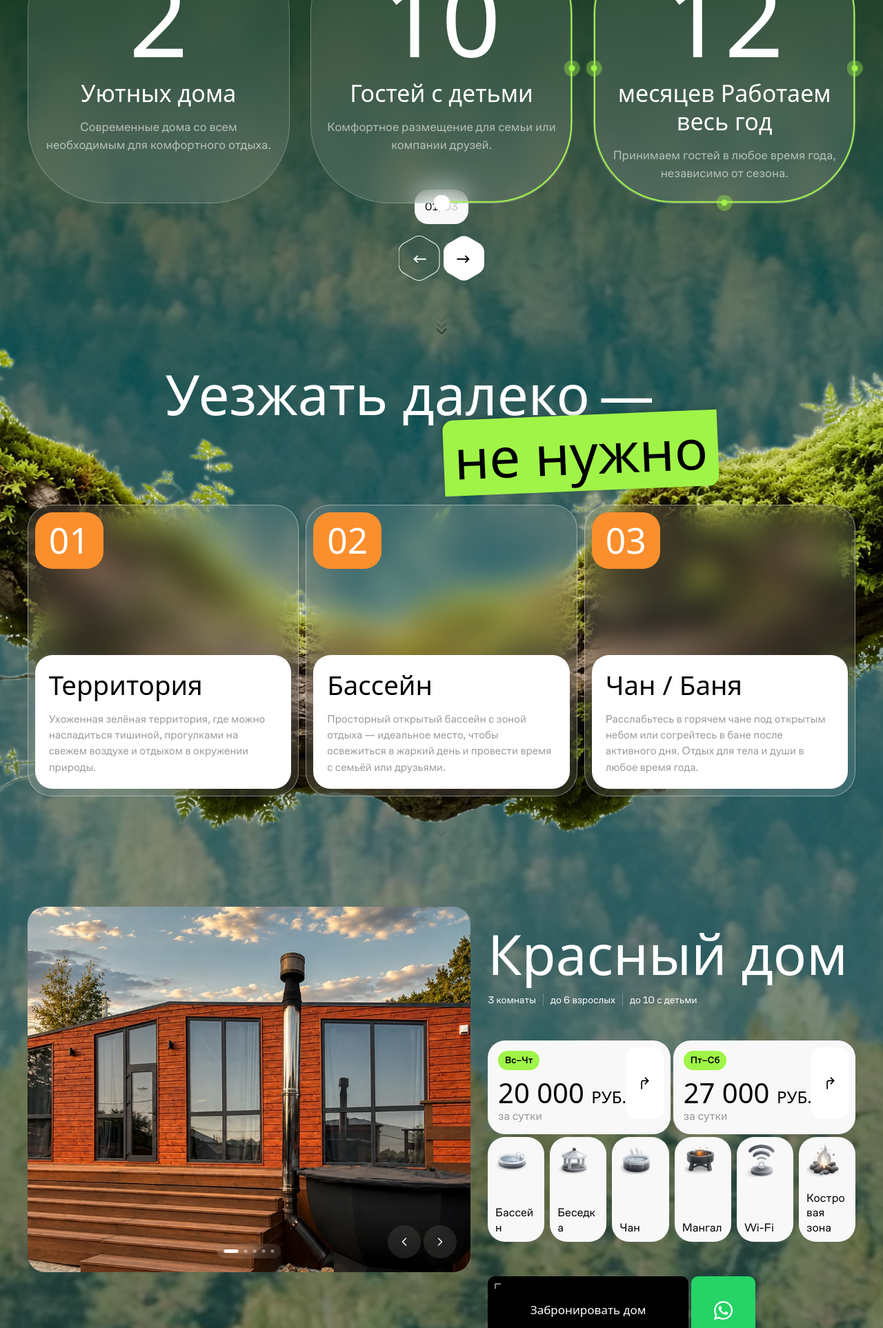
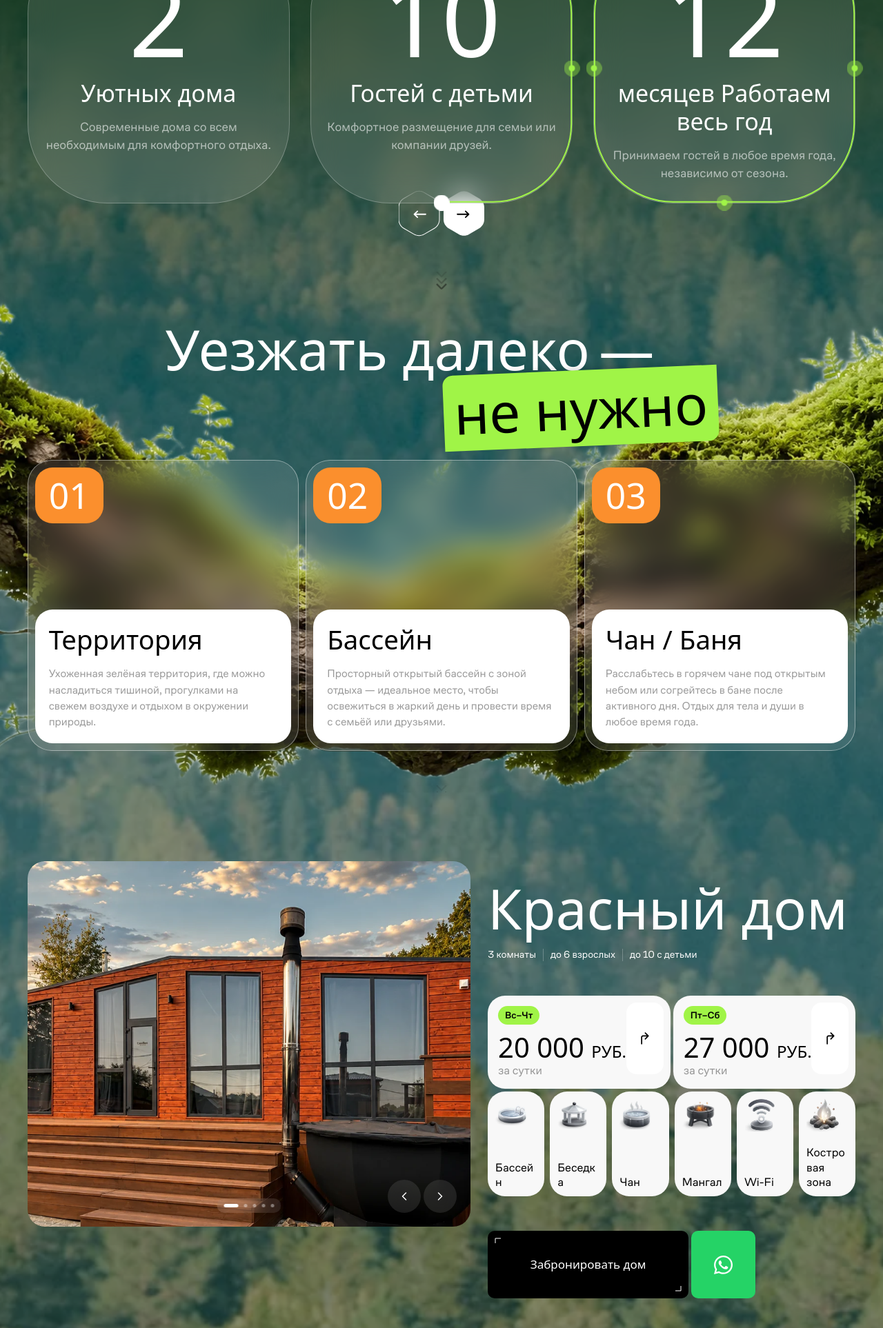
Before and after one commit to Zafarovpolat/ecosfera, a PHP site: page / in a window 1280 px wide. Shown: the part 1067-2993 px from the top of the page at 69% size. Run offline with PHP 8.4, Linux system fonts and the light colour scheme; some web fonts are replaced.

Commit message:
Слайдеры advantages/nearby/audience: убрать счётчик-цифры (оставить кнопки), кастомный белый скроллбар для advantages

```diff
--- a/css/03-advantages.css
+++ b/css/03-advantages.css
@@ -459,11 +459,26 @@
        экрана: окно скролла растянуто до вьюпорта, поэтому срез карточек
        уходит за экран и не виден. */
     margin-inline-end: calc(50% - 50vw);
-    scrollbar-width: none;
   }
 
+  /* Кастомная полоса прокрутки — белая с полупрозрачным фоном, как у
+     nearby__list и audience__grid (а не скрытая, как было на десктопе). */
+  .advantages__card-list {
+    scrollbar-width: thin;
+    scrollbar-color: var(--c-white) var(--c-white-20);
+  }
   .advantages__card-list::-webkit-scrollbar {
-    display: none;
+    /* Сброс скрытой полосы из базового правила. */
+    display: block;
+    height: 3px;
+  }
+  .advantages__card-list::-webkit-scrollbar-track {
+    background: var(--c-white-20);
+    border-radius: var(--r-pill);
+  }
+  .advantages__card-list::-webkit-scrollbar-thumb {
+    background: var(--c-white);
+    border-radius: var(--r-pill);
   }
 
   /* Ширина карточки от вьюпорта, а не от контентной ширины списка:
--- a/index.html
+++ b/index.html
@@ -8,23 +8,23 @@
   <meta name="theme-color" content="#123206">
   <link rel="preload" href="fonts/FormaDJRCyrillicDisplay-Regular-Testing.woff2" as="font" type="font/woff2" crossorigin>
   <link rel="preload" href="fonts/CoFoSans-Regular.woff2" as="font" type="font/woff2" crossorigin>
-  <link rel="stylesheet" href="css/tokens.css?v=1785926808">
-  <link rel="stylesheet" href="css/base.css?v=1785926808">
-  <link rel="stylesheet" href="css/01-header.css?v=1785926808">
-  <link rel="stylesheet" href="css/02-hero.css?v=1785926808">
-  <link rel="stylesheet" href="css/03-advantages.css?v=1785926808">
-  <link rel="stylesheet" href="css/04-nearby.css?v=1785926808">
-  <link rel="stylesheet" href="css/05-houses.css?v=1785926808">
-  <link rel="stylesheet" href="css/06-included.css?v=1785926808">
-  <link rel="stylesheet" href="css/07-gallery.css?v=1785926808">
-  <link rel="stylesheet" href="css/08-comparison.css?v=1785926808">
-  <link rel="stylesheet" href="css/09-audience.css?v=1785926808">
-  <link rel="stylesheet" href="css/10-booking.css?v=1785926808">
-  <link rel="stylesheet" href="css/11-reviews.css?v=1785926808">
-  <link rel="stylesheet" href="css/12-faq.css?v=1785926808">
-  <link rel="stylesheet" href="css/13-contacts.css?v=1785926808">
-  <link rel="stylesheet" href="css/14-footer.css?v=1785926808">
-  <link rel="stylesheet" href="css/15-reveal.css?v=1785926808">
+  <link rel="stylesheet" href="css/tokens.css?v=1785927228">
+  <link rel="stylesheet" href="css/base.css?v=1785927228">
+  <link rel="stylesheet" href="css/01-header.css?v=1785927228">
+  <link rel="stylesheet" href="css/02-hero.css?v=1785927228">
+  <link rel="stylesheet" href="css/03-advantages.css?v=1785927228">
+  <link rel="stylesheet" href="css/04-nearby.css?v=1785927228">
+  <link rel="stylesheet" href="css/05-houses.css?v=1785927228">
+  <link rel="stylesheet" href="css/06-included.css?v=1785927228">
+  <link rel="stylesheet" href="css/07-gallery.css?v=1785927228">
+  <link rel="stylesheet" href="css/08-comparison.css?v=1785927228">
+  <link rel="stylesheet" href="css/09-audience.css?v=1785927228">
+  <link rel="stylesheet" href="css/10-booking.css?v=1785927228">
+  <link rel="stylesheet" href="css/11-reviews.css?v=1785927228">
+  <link rel="stylesheet" href="css/12-faq.css?v=1785927228">
+  <link rel="stylesheet" href="css/13-contacts.css?v=1785927228">
+  <link rel="stylesheet" href="css/14-footer.css?v=1785927228">
+  <link rel="stylesheet" href="css/15-reveal.css?v=1785927228">
   <script>
     /* Прячем страницу до первой отрисовки, чтобы контент не мелькал.
        Страховка на 4 секунды: если основной скрипт не отработает,
@@ -391,12 +391,8 @@
   </ul>
 
   <!-- Управление слайдером при ≤1024px (как у nearby) -->
-  <div class="comparison__pagination advantages__pagination">
-    <p class="comparison__pagination-counter" aria-live="polite">
-      <span class="comparison__pagination-current">01</span>
-      <span class="comparison__pagination-total">/03</span>
-    </p>
-    <div class="comparison__nav">
+    <div class="comparison__pagination advantages__pagination">
+      <div class="comparison__nav">
       <img
         src="icons/arrows.svg"
         alt=""
@@ -477,10 +473,6 @@
 
     <!-- Управление слайдером в компактной полосе 1024–1279px -->
     <div class="comparison__pagination nearby__pagination">
-      <p class="comparison__pagination-counter" aria-live="polite">
-        <span class="comparison__pagination-current">01</span>
-        <span class="comparison__pagination-total">/03</span>
-      </p>
       <div class="comparison__nav">
         <!-- Стрелки в макете — одна картинка, поэтому она остаётся визуалом,
              а поверх лежат две настоящие кнопки. -->
@@ -1918,10 +1910,6 @@
 
     <!-- Управление слайдером (≤1024): счётчик и стрелки, как в nearby -->
     <div class="comparison__pagination audience__pagination">
-      <p class="comparison__pagination-counter" aria-live="polite">
-        <span class="comparison__pagination-current">01</span>
-        <span class="comparison__pagination-total">/04</span>
-      </p>
       <div class="comparison__nav">
         <!-- Стрелки в макете — одна картинка, поэтому она остаётся визуалом,
              а поверх лежат две настоящие кнопки. -->
--- a/js/audience.js
+++ b/js/audience.js
@@ -27,17 +27,11 @@
   );
   if (!cards.length) return;
 
-  var curEl = section.querySelector('.comparison__pagination-current');
-  var totEl = section.querySelector('.comparison__pagination-total');
   var btnPrev = section.querySelector('.comparison__nav-btn--prev');
   var btnNext = section.querySelector('.comparison__nav-btn--next');
 
   var stops = [0]; // позиции scrollLeft для каждой страницы
   var index = 0;
-
-  function pad(n) {
-    return n < 10 ? '0' + n : String(n);
-  }
 
   /* Левый край карточки в координатах содержимого списка. rect.left уже учёл
      прокрутку, поэтому возвращаем scrollLeft обратно. */
@@ -77,15 +71,9 @@
     return best;
   }
 
-  function render() {
-    if (curEl) curEl.textContent = pad(index + 1);
-    if (totEl) totEl.textContent = '/' + pad(stops.length);
-  }
-
   function goTo(i) {
     index = Math.max(0, Math.min(stops.length - 1, i));
     list.scrollTo({ left: stops[index], behavior: 'smooth' });
-    render();
   }
 
   /* Пересчёт после смены размеров/загрузки картинок: геометрия карточек, а с
@@ -93,7 +81,6 @@
   function refresh() {
     computeStops();
     index = nearestStop(list.scrollLeft);
-    render();
   }
 
   if (btnNext) {
--- a/js/nearby.js
+++ b/js/nearby.js
@@ -1,9 +1,9 @@
 /* ==========================================================================
-   Слайдер «Уезжать далеко — не нужно» (пагинация под списком карточек).
+   Слайдер «Уезжать далеко — не нужно» (кнопки под списком карточек).
 
    Список карточек — горизонтальный скролл (≤1279px, overflow-x: auto со
-   scroll-snap). Скрипт двигает список на одну карточку вперёд/назад и
-   обновляет счётчик «01/03».
+   scroll-snap). Скрипт двигает список на одну карточку вперёд/назад
+   кнопками. Счётчика-цифр нет — только кнопки.
 
    Геометрия карточек берётся по getBoundingClientRect относительно списка,
    а не по offsetLeft: у списка есть margin-inline-end (calc(50% - 50vw)),
@@ -28,7 +28,6 @@
   var total = cards.length;
   if (!total) return;
 
-  var counter = section.querySelector('.comparison__pagination-current');
   var btnPrev = section.querySelector('.comparison__nav-btn--prev');
   var btnNext = section.querySelector('.comparison__nav-btn--next');
 
@@ -52,16 +51,6 @@
     return Math.max(0, list.scrollWidth - list.clientWidth);
   }
 
-  function pad(n) {
-    return n < 10 ? '0' + n : String(n);
-  }
-
-  function render() {
-    if (counter) {
-      counter.textContent = pad(index + 1);
-    }
-  }
-
   function scrollToCard(i) {
     var target = Math.min(cardLeft(cards[i]), maxScroll());
     list.scrollTo({
@@ -73,7 +62,6 @@
   function stepBy(direction) {
     if (!canScroll()) return;
     index = Math.max(0, Math.min(total - 1, index + direction));
-    render();
     scrollToCard(index);
   }
 
@@ -93,24 +81,20 @@
     });
   }
 
-  /* При ручном скролле (свайп) следим за счётчиком и индексом. */
+  /* При ручном скролле (свайп) следим за индексом, чтобы кнопки продолжили
+     с нужного места. */
   list.addEventListener('scroll', function () {
     var by = step();
+    if (!by) return;
     var center = list.scrollLeft + list.clientWidth / 2;
-    var i = Math.round(center / by - 0.5);
-    index = Math.max(0, Math.min(total - 1, i));
-    render();
+    index = Math.max(0, Math.min(total - 1, Math.round(center / by - 0.5)));
   });
 
   window.addEventListener('resize', function () {
     index = Math.min(index, total - 1);
-    render();
   });
 
   window.addEventListener('load', function () {
     index = 0;
-    render();
   });
-
-  render();
 })();
--- a/src/partials/04-nearby.html
+++ b/src/partials/04-nearby.html
@@ -53,10 +53,6 @@
 
     <!-- Управление слайдером в компактной полосе 1024–1279px -->
     <div class="comparison__pagination nearby__pagination">
-      <p class="comparison__pagination-counter" aria-live="polite">
-        <span class="comparison__pagination-current">01</span>
-        <span class="comparison__pagination-total">/03</span>
-      </p>
       <div class="comparison__nav">
         <!-- Стрелки в макете — одна картинка, поэтому она остаётся визуалом,
              а поверх лежат две настоящие кнопки. -->
--- a/src/partials/09-audience.html
+++ b/src/partials/09-audience.html
@@ -105,10 +105,6 @@
 
     <!-- Управление слайдером (≤1024): счётчик и стрелки, как в nearby -->
     <div class="comparison__pagination audience__pagination">
-      <p class="comparison__pagination-counter" aria-live="polite">
-        <span class="comparison__pagination-current">01</span>
-        <span class="comparison__pagination-total">/04</span>
-      </p>
       <div class="comparison__nav">
         <!-- Стрелки в макете — одна картинка, поэтому она остаётся визуалом,
              а поверх лежат две настоящие кнопки. -->
```
Also changed, not shown: other parts of index.html (+11 -11 lines), js/advantages.js (+6 -24 lines), src/partials/03-advantages.html (+2 -6 lines).
